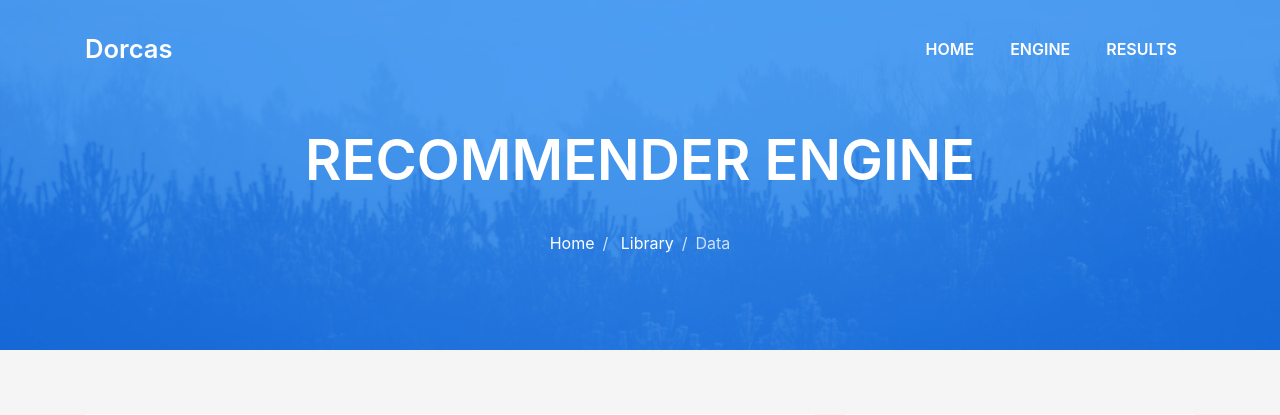
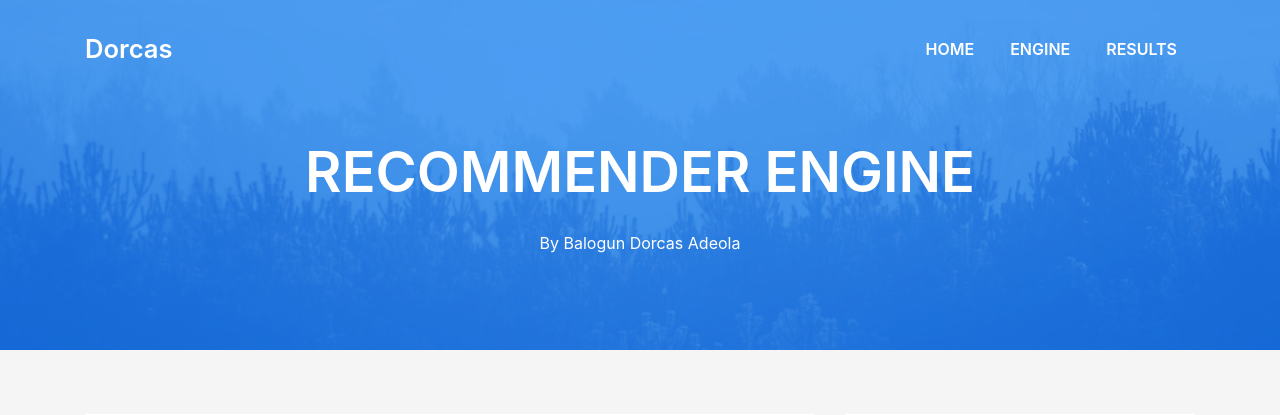
Before and after one commit to agmt5989/recommend, a Node server app: page /engine in a window 1280 px wide. Shown: the top 415 px of the page. Run offline with Node 20, Linux system fonts and the light colour scheme; some libraries are stand-ins or nearby versions; some web fonts are replaced.

Commit message:
changing page title

```diff
--- a/views/eng.handlebars
+++ b/views/eng.handlebars
@@ -2,7 +2,7 @@
 <html lang="en">
 <head>
     <meta charset="utf-8">
-    <title>DevFolio Bootstrap Template</title>
+    <title>Balogun Dorcas Adeola</title>
     <meta content="width=device-width, initial-scale=1.0" name="viewport">
     <meta content="" name="keywords">
     <meta content="" name="description">
@@ -67,15 +67,7 @@
         <div class="table-cell">
             <div class="container">
                 <h2 class="intro-title mb-4">Recommender Engine</h2>
-                <ol class="breadcrumb d-flex justify-content-center">
-                    <li class="breadcrumb-item">
-                        <a href="#">Home</a>
-                    </li>
-                    <li class="breadcrumb-item">
-                        <a href="#">Library</a>
-                    </li>
-                    <li class="breadcrumb-item active">Data</li>
-                </ol>
+                <p>By Balogun Dorcas Adeola</p>
             </div>
         </div>
     </div>
```
